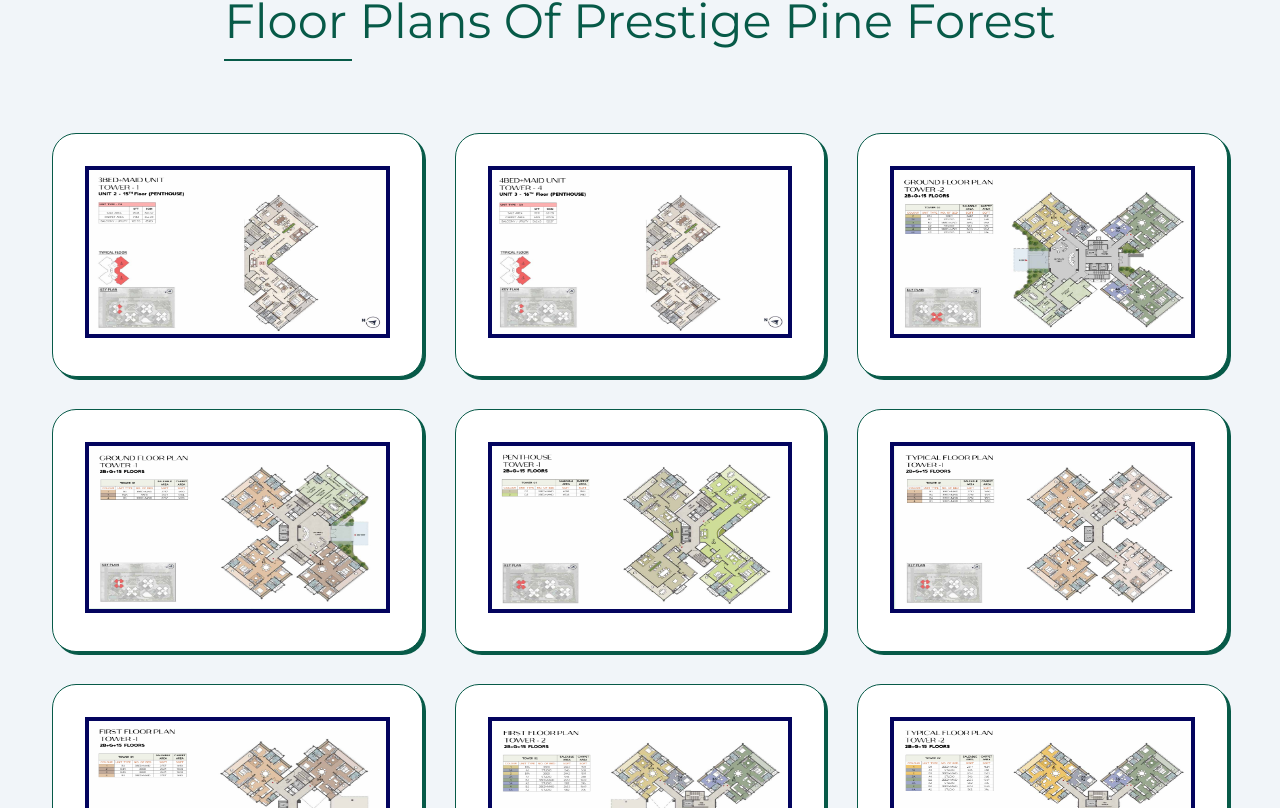
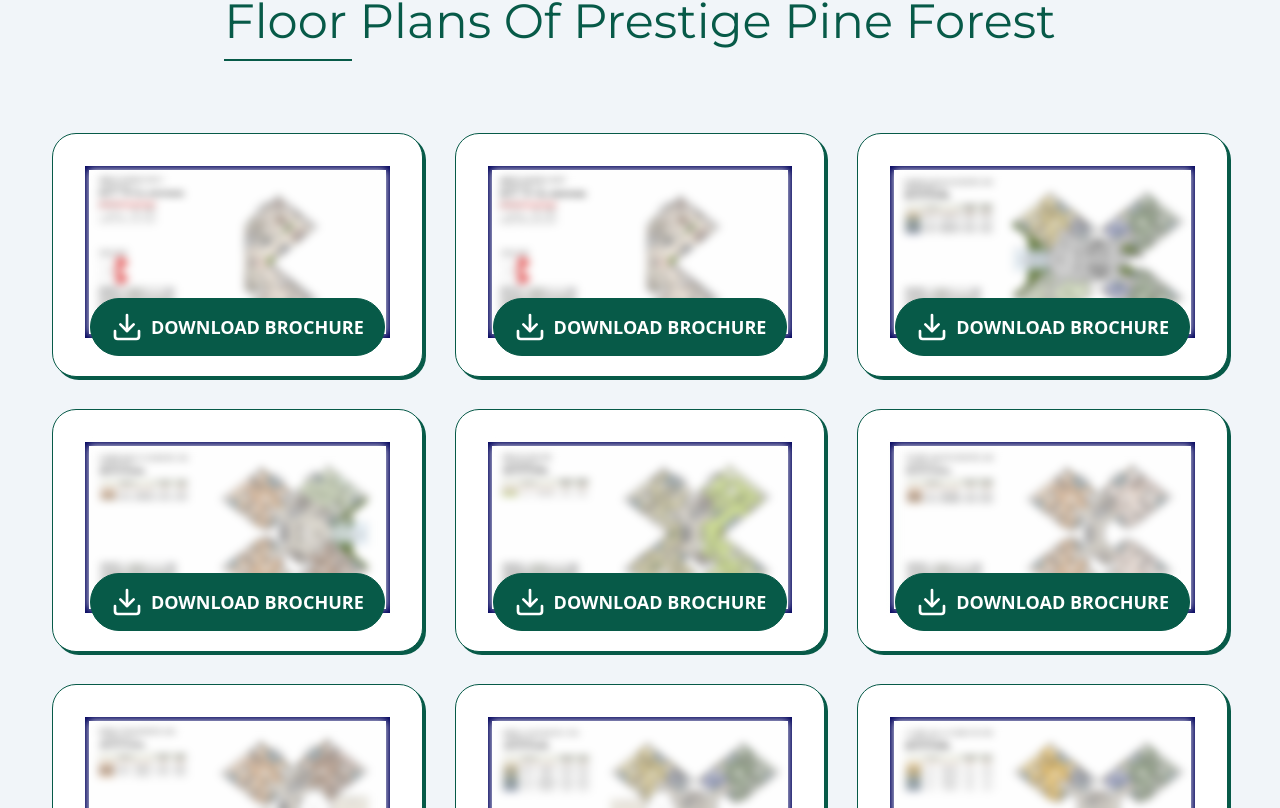
Before and after one commit to hajindersingh645/prestigepineforest, a Next.js app: page / in a window 1280 px wide. Shown: the part 5912-6720 px from the top of the page. Built offline with nearby package versions, Linux system fonts and the light colour scheme; a web font is replaced by a local one.

Commit message:
add blurr to floor plan

```diff
--- a/sections/FloorPlans.js
+++ b/sections/FloorPlans.js
@@ -1,6 +1,7 @@
 "use client";
 import { Fancybox } from "@fancyapps/ui";
 import "@fancyapps/ui/dist/fancybox/fancybox.css";
+import { Download } from "lucide-react";
 
 import Image from "next/image";
 import Link from "next/link";
@@ -62,7 +63,7 @@
                 >
                   <Image
                     src={`/images/floor-plans/${item}`}
-                    Ṇ
+                    className="blur-sm"
                     alt={`Floor Plans`}
                     fill
                     sizes="(max-width: 768px) 100vw"
@@ -76,7 +77,7 @@
                 className=""
                 alt="Floor Plans"
               /> */}
-              {/* {item.message ? (
+              {item.message ? (
                 <div className="button-overlay absolute top-0 h-full  left-0 w-full flex justify-center items-center">
                   <div className="flex text-3xl font-bold text-black capitalize z-10">
                     {item.message}
@@ -85,7 +86,7 @@
               ) : (
                 <div className="button-overlay absolute bottom-5  left-0 w-full">
                   <Link
-                    href="#uploadPDF"
+                    href="/upload/Prestige Pine Forest RERA Brochure LR.pdf"
                     target="_blank"
                     className="btn  uppercase  transition-all  inline-block mt-5"
                   >
@@ -95,7 +96,7 @@
                     </span>
                   </Link>
                 </div>
-              )} */}
+              )}
             </div>
           ))}
         </div>
```
